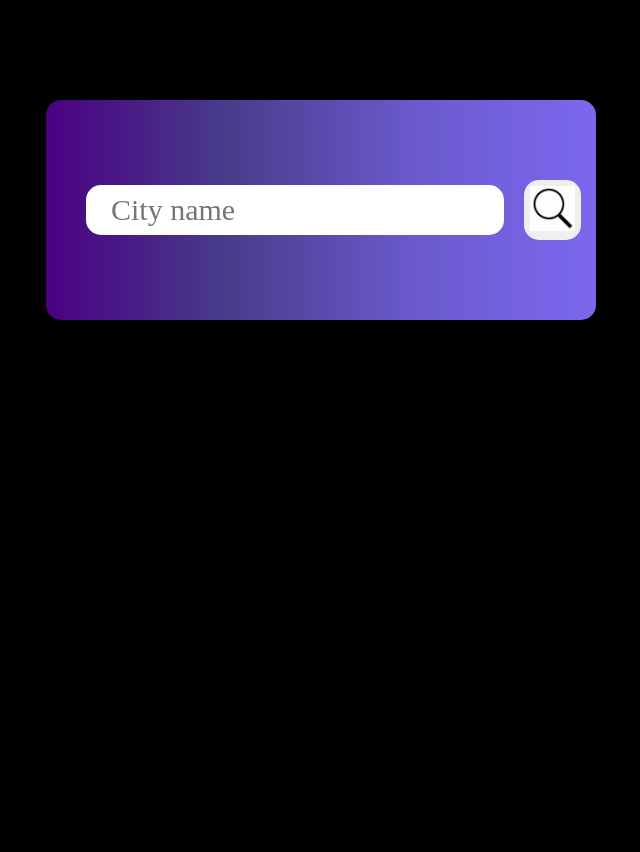
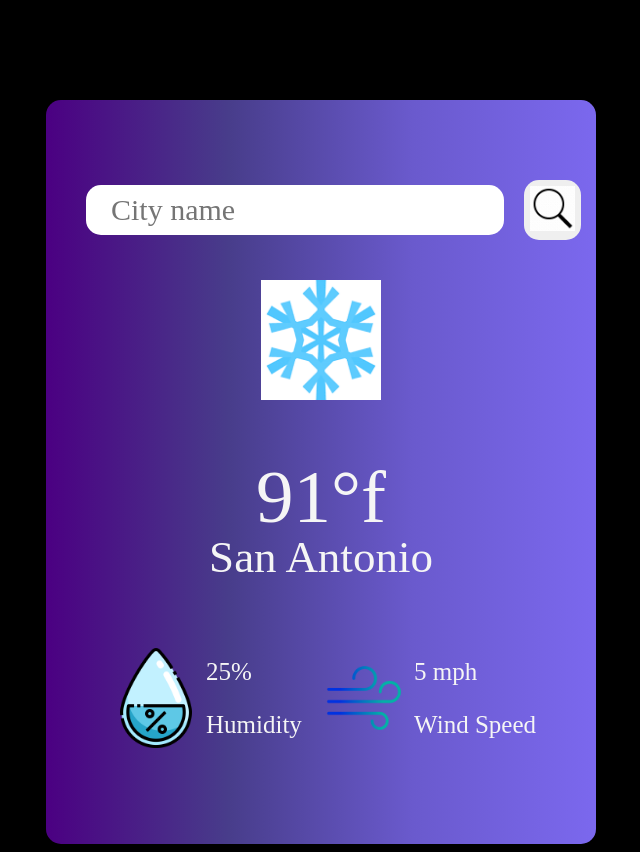
Before and after one commit to AnthonyStrickland/Challenge_6_Weather_Dashboard, a plain HTML site: page Develop/index.html in a window 1280 px wide. Shown: the whole page, without its empty margins (319-959 px from the left). Before the commit the page ends 800 px from the top, so only its background shows below. Drawn offline with Linux system fonts and the light colour scheme.

Commit message:
added more css

```diff
--- a/Develop/index.html
+++ b/Develop/index.html
@@ -9,12 +9,33 @@
 <body>
     <div class="container">
         <div class="search_bar">
-
             <input type="text" placeholder="City name">
-
-
             <button><img src="/assets/images/search button.gif" alt="assets/images/alt search button.png"> </button>
         </div>
+        <div class="weather">
+            <img src="/assets/images/snow.png" class="weather-icon">
+            <h1 class="tempretaure">91°f</h1>
+            <h2 class="city">San Antonio</h2>
+                <div class="bottom">
+                    <div class="humiwind">
+                        <img src="/assets/images/humidity.png">
+                        <div>
+                            <p class="humidity">25%</p>
+                            <p>Humidity</p>
+                        </div>
+                    </div>
+                    <div class="humiwind">
+                        <img src="/assets/images/wind.png">
+                        <div>
+                            <p class="wind">5 mph</p>
+                            <p>Wind Speed</p>
+                        </div>
+                    </div>
+
+                </div>
+
+        </div>
+
 
 
 
--- a/assets/css/style.css
+++ b/assets/css/style.css
@@ -42,5 +42,41 @@ body{
 .search_bar button img{
 width: 20;
 height: 45px;
+}
 
+.weather-icon{
+    width: 120px;
+    margin-top: 40px;
 }
+
+.weather h1{
+    font-size: 75px;
+    font-weight: 500;
+    font-family: 'Times New Roman', Times, serif;
+}
+
+.weather h2{
+    font-size: 45px;
+    font-weight: 400;
+    margin-top: -60px;
+    font-family: 'Times New Roman', Times, serif;
+}
+
+.bottom{
+    display: flex;
+    align-items: center;
+    justify-content:space-between;
+    padding: 0 20px;
+    margin-top: 50px;
+    font-size: 25px;
+}
+
+.humiwind{
+    display: flex;
+    align-items: center;
+    text-align: left;
+}
+
+.humiwind img{
+    width: 100px;
+}
```
